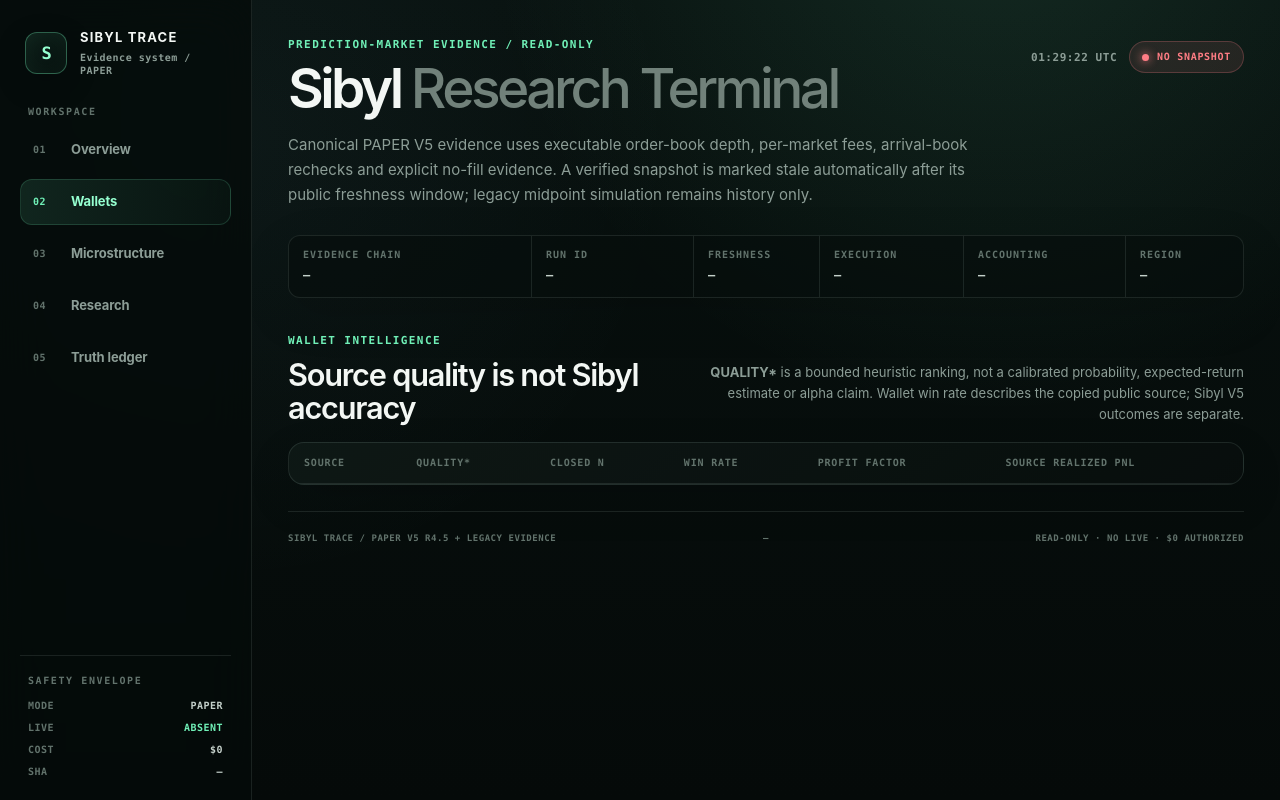
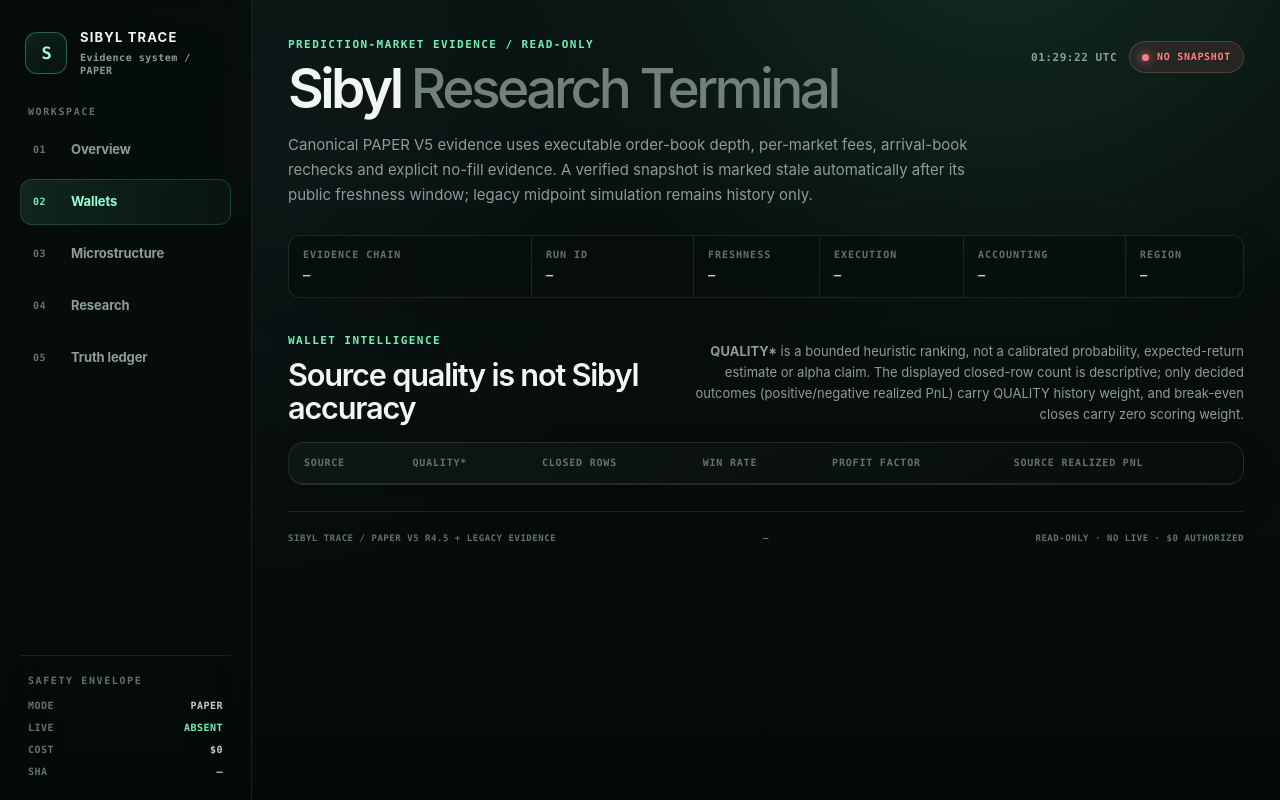
Before and after one commit to simonkey888/Sibyl-Trace, a plain HTML site: page apps/dashboard/public/index.html in a window 1280 px wide. Both pictures are taken after a click on the button "View matrix →". Drawn offline with Linux system fonts and the light colour scheme; no server answers.

Commit message:
Separate closed rows from score-bearing decided sample

```diff
--- a/apps/dashboard/public/index.html
+++ b/apps/dashboard/public/index.html
@@ -134,10 +134,10 @@
       </section>
 
       <section id="wallets" class="view" aria-labelledby="walletsTitle">
-        <div class="section-head"><div><span class="kicker">WALLET INTELLIGENCE</span><h2 id="walletsTitle">Source quality is not Sibyl accuracy</h2></div><p><strong>QUALITY*</strong> is a bounded heuristic ranking, not a calibrated probability, expected-return estimate or alpha claim. Wallet win rate describes the copied public source; Sibyl V5 outcomes are separate.</p></div>
+        <div class="section-head"><div><span class="kicker">WALLET INTELLIGENCE</span><h2 id="walletsTitle">Source quality is not Sibyl accuracy</h2></div><p><strong>QUALITY*</strong> is a bounded heuristic ranking, not a calibrated probability, expected-return estimate or alpha claim. The displayed closed-row count is descriptive; only decided outcomes (positive/negative realized PnL) carry QUALITY history weight, and break-even closes carry zero scoring weight.</p></div>
         <article class="panel table-panel">
           <div class="table-scroll"><table>
-            <thead><tr><th>Source</th><th>Quality*</th><th>Closed n</th><th>Win rate</th><th>Profit factor</th><th>Source realized PnL</th></tr></thead>
+            <thead><tr><th>Source</th><th>Quality*</th><th>Closed rows</th><th>Win rate</th><th>Profit factor</th><th>Source realized PnL</th></tr></thead>
             <tbody id="walletTable"></tbody>
           </table></div>
         </article>
```
